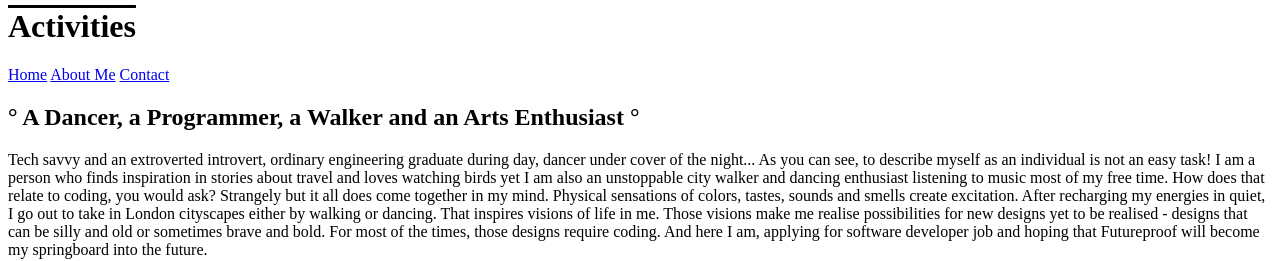
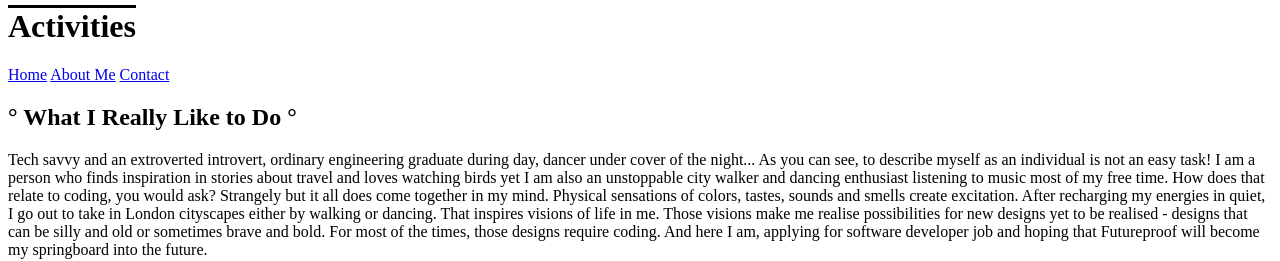
Before and after one commit to ravil-96/Developer-Portfolio, a plain HTML site: page Activities/Activities.html in a window 1280 px wide. Shown: the top 261 px of the page. Drawn offline with Linux system fonts and the light colour scheme.

Commit message:
Trying to lik CSS

```diff
--- a/Activities/Activities.html
+++ b/Activities/Activities.html
@@ -12,7 +12,7 @@
     <a href="#">About Me</a>
     <a href="#">Contact</a>
   </div>
-  <h2 id="page-title">° A Dancer, a Programmer, a Walker and an Arts Enthusiast °</h2>
+  <h2 id="page-title">° What I Really Like to Do °</h2>
     <div class="column">
       <p id="my-paragraph">Tech savvy and an extroverted introvert, ordinary engineering graduate during day, dancer under cover of the night... As you can see, to describe myself as an individual is not an easy task! I am a person who finds inspiration in stories about travel and loves watching birds yet I am also an unstoppable city walker and dancing enthusiast listening to music most of my free time. How does that relate to coding, you would ask? Strangely but it all does come together in my mind. Physical sensations of colors, tastes, sounds and smells create excitation. After recharging my energies in quiet, I go out to take in London cityscapes either by walking or dancing. That inspires visions of life in me. Those visions make me realise possibilities for new designs yet to be realised - designs that can be silly and old or sometimes brave and bold. For most of the times, those designs require coding. And here I am, applying for software developer job and hoping that Futureproof will become my springboard into the future.</p>
     </div>
```
